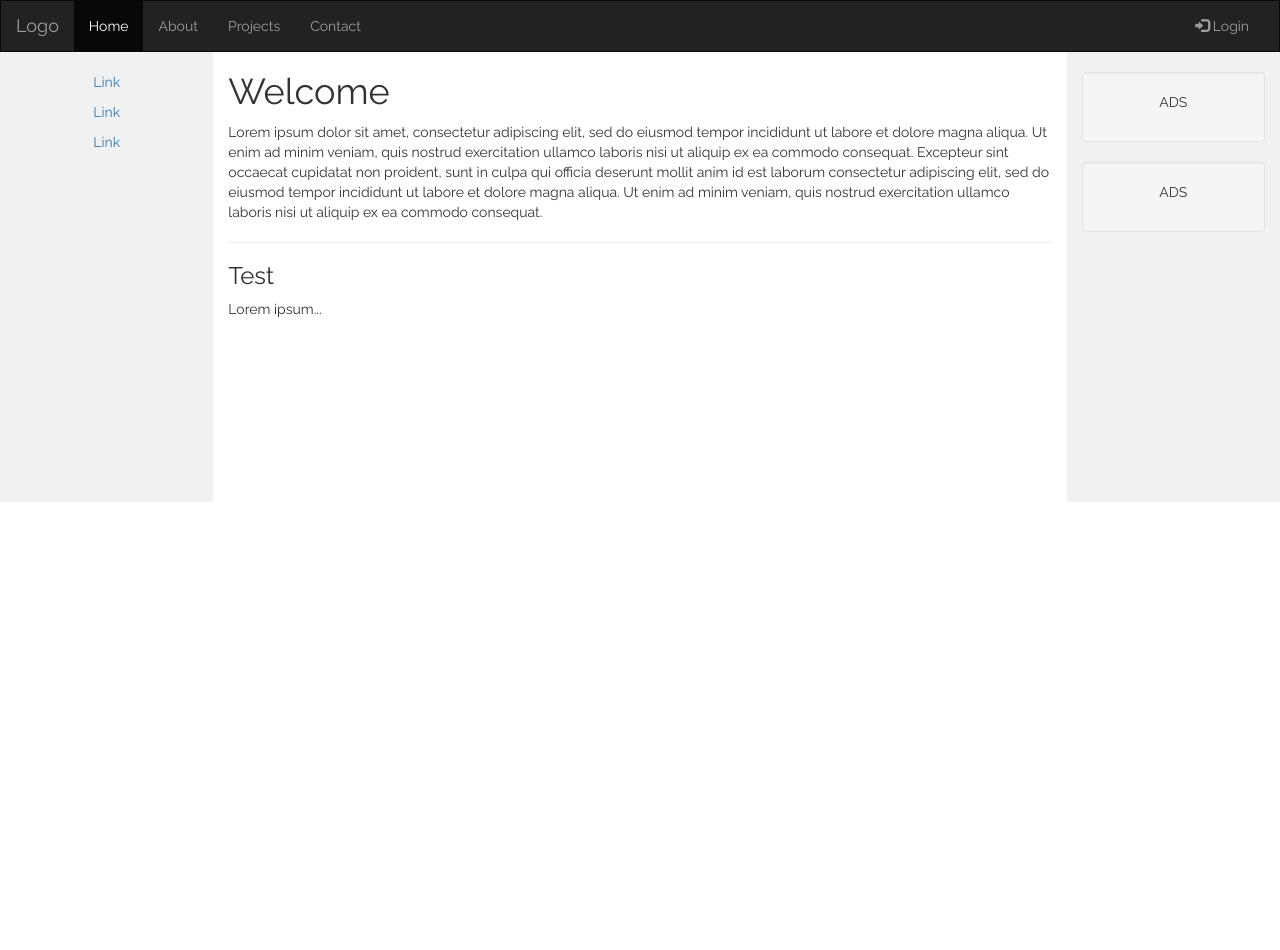
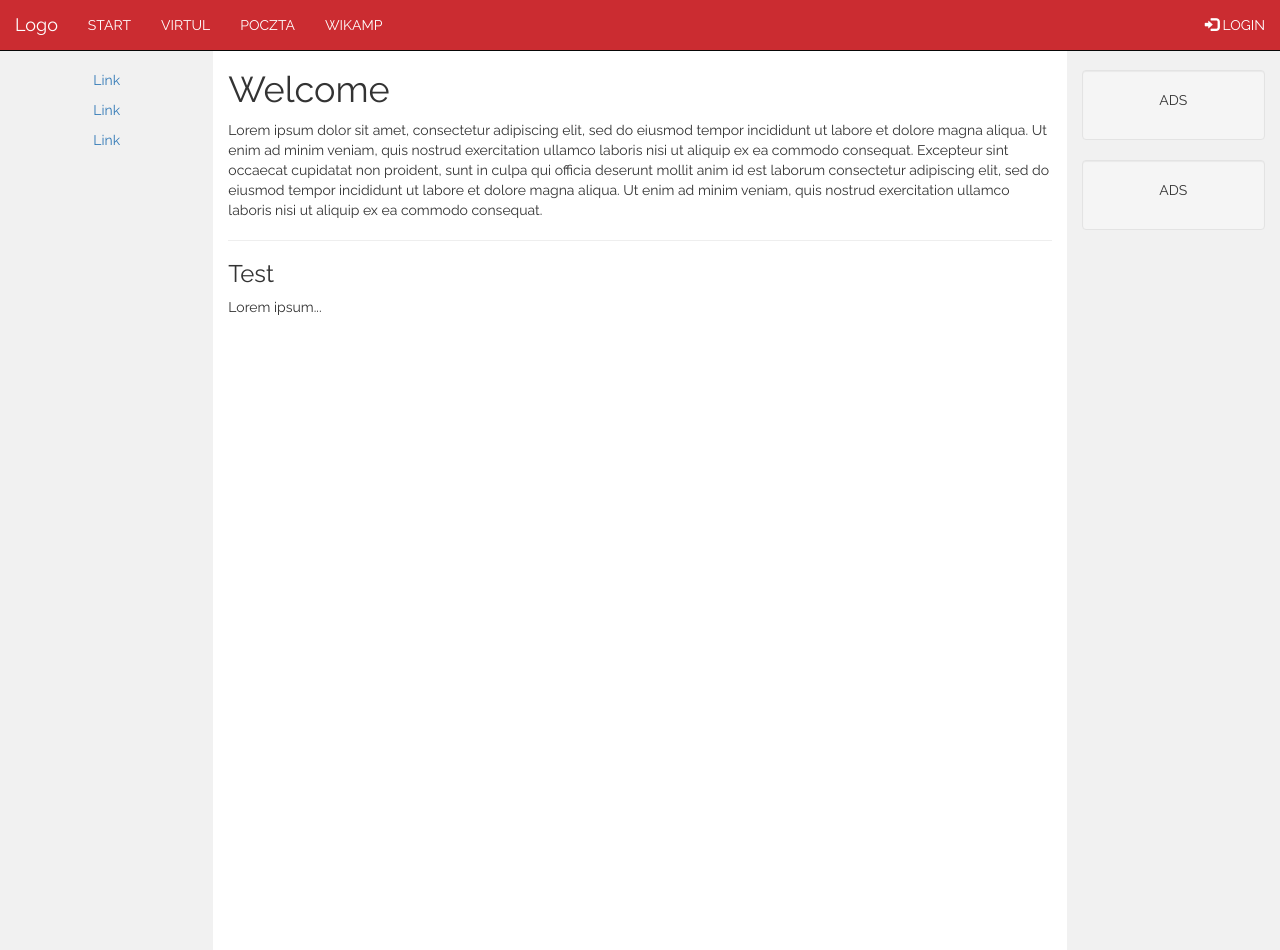
Before and after one commit to chaak/WebDziekanat, a plain HTML site: page index.html in a window 1280 px wide. Shown: the top 950 px of the page. Drawn offline with nearby package versions, Linux system fonts and the light colour scheme.

Commit message:
styling top nav bar

```diff
--- a/css/style.css
+++ b/css/style.css
@@ -2,15 +2,31 @@ body {
     font-family: 'Raleway', sans-serif;
 }
 
-/* Remove the navbar's default margin-bottom and rounded borders */
+.row.content{
+    height: 900px;
+    margin-top: 50px;
+}
+
+ul > li:hover {
+    background-color: #e69598;
+}
+
+.col-sm-8{
+    height: 100%;
+}
+
+.navbar-inverse .navbar-nav > li > a{
+    color: white;
+}
+
+.navbar-inverse .navbar-nav > li > a:hover{
+    color: black;
+}
+
 .navbar {
+    background-color: #cb2c31;
     margin-bottom: 0;
     border-radius: 0;
-}
-
-/* Set height of the grid so .sidenav can be 100% (adjust as needed) */
-.row.content {
-    height: 450px
 }
 
 /* Set gray background color and 100% height */
--- a/index.html
+++ b/index.html
@@ -12,7 +12,7 @@
 </head>
 <body>
 
-<nav class="navbar navbar-inverse">
+<nav class="navbar navbar-inverse navbar-fixed-top">
     <div class="container-fluid">
         <div class="navbar-header">
             <button type="button" class="navbar-toggle" data-toggle="collapse" data-target="#myNavbar">
@@ -24,13 +24,13 @@
         </div>
         <div class="collapse navbar-collapse" id="myNavbar">
             <ul class="nav navbar-nav">
-                <li class="active"><a href="#">Home</a></li>
-                <li><a href="#">About</a></li>
-                <li><a href="#">Projects</a></li>
-                <li><a href="#">Contact</a></li>
+                <li><a href="http://localhost:1234/edu/" target="_blank">START</a></li>
+                <li><a href="https://virtul.p.lodz.pl/" target="_blank">VIRTUL</a></li>
+                <li><a href="https://cas.p.lodz.pl/cas/login?service=https://virtul.p.lodz.pl/spe" target="_blank">POCZTA</a></li>
+                <li><a href="http://edu.p.lodz.pl/" target="_blank">WIKAMP</a></li>
             </ul>
             <ul class="nav navbar-nav navbar-right">
-                <li><a href="#"><span class="glyphicon glyphicon-log-in"></span> Login</a></li>
+                <li><a href="#"><span class="glyphicon glyphicon-log-in"></span> LOGIN</a></li>
             </ul>
         </div>
     </div>
```
